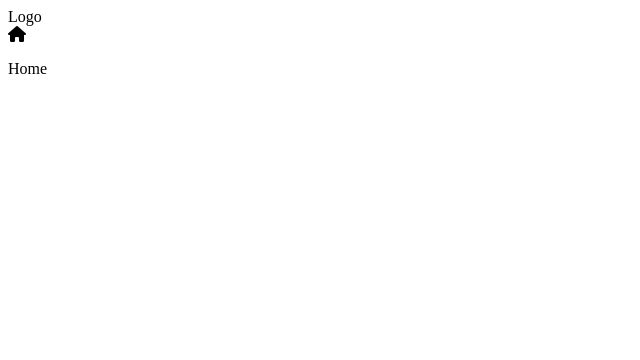
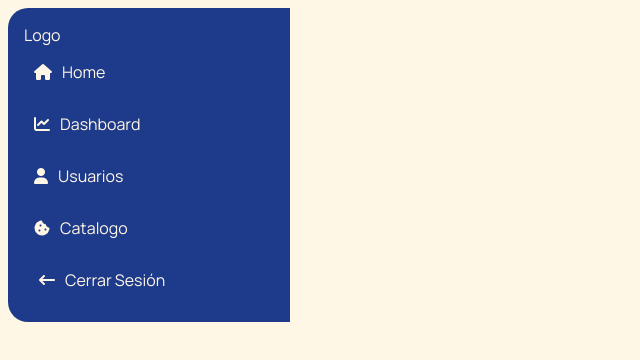
Before and after one commit to SergioHGHomez/sweetProcess, a plain HTML site: page index.html in a window 1280 px wide. Shown: the whole page, without its empty margins (0-640 px from the left). Drawn offline with Linux system fonts and the light colour scheme; a web font is replaced by a local one.

Commit message:
se agrega estilo al menu y color del background

```diff
--- a/index.html
+++ b/index.html
@@ -8,7 +8,7 @@
     <script src="https://kit.fontawesome.com/cbd3f1ded0.js" crossorigin="anonymous"></script>
 </head>
 <body>
-    <div class="menu">
+    <div id="menu">
         <div class="menu-item">Logo</div>
 
         <div class="options">
@@ -16,10 +16,24 @@
                 <i class="fa-solid fa-house"></i>
                 <p>Home</p>
             </div>
-            <div class="option"></div>
-            <div class="option"></div>
-            <div class="option"></div>
-            <div class="option"></div>
+           <div class="option">
+                <i class="option-icon fa-solid fa-chart-line"></i>
+                <p class="option-text">Dashboard</p>
+            </div>
+            <div class="option">
+                <i class="option-icon fa-solid fa-user"></i>
+                <p class="option-text">Usuarios</p>
+            </div>
+            <div class="option">
+                <i class="option-icon fas fa-cookie-bite"></i>
+                <p class="option-text">Catalogo</p>
+            </div>
+        </div>
+        <div id="action-buttons">
+            <div CLass="action-button">
+                <i class="fa-solid fa-arrow-left-long"></i>
+                <p>Cerrar Sesión</p>
+            </div>
         </div>
     </div>
 
--- a/style.css
+++ b/style.css
@@ -7,6 +7,9 @@
   --gold:#fbbf24;
   --cream:#fff7e6;
   --brown-coffee:#6b3e26;
+
+  --main-color: var(--blue-deep);
+  --secondary-color: var(--gold);
 
   /* Derived brand steps */
   --blue-deep-dark:oklch(from var(--blue-deep) calc(l - 0.08) c h);
@@ -55,3 +58,59 @@
   --font-display:"Playfair Display",Georgia,serif;
   --font-body:"Manrope",-apple-system,Helvetica,sans-serif;
 }
+
+/* Global */
+
+body{
+  font-family : var(--font-body);
+  background-color : var(--surface-page);
+}
+
+
+
+
+
+/*menu*/
+
+#menu{
+  background-color : var(--main-color);
+  color : var(--text-on-dark);
+  padding : 16px;
+  width : 250px;
+  border-radius : 20px 0 0 20px;
+}
+
+
+.option{
+  display : flex;
+  flex-direction : row;
+  align-items : center;
+  gap : 10px;
+  padding : 15px 10px;
+  border-radius : 10px;
+}
+
+.option:hover{
+
+  background-color : var(--brand-accent-hover);
+  color : var(--neutral-900);
+}
+
+.option > p{
+  margin : 0px;
+}
+
+.action-button{
+  display : flex;
+  align-items : center;
+  gap : 10px;
+  padding : 15px;
+  border-radius : 10px;
+}
+.action-button> p{
+ margin : 0px;
+}
+.action-button:hover{
+  background-color : var(--brand-accent-hover);
+  color : var(--neutral-900);
+}
```
